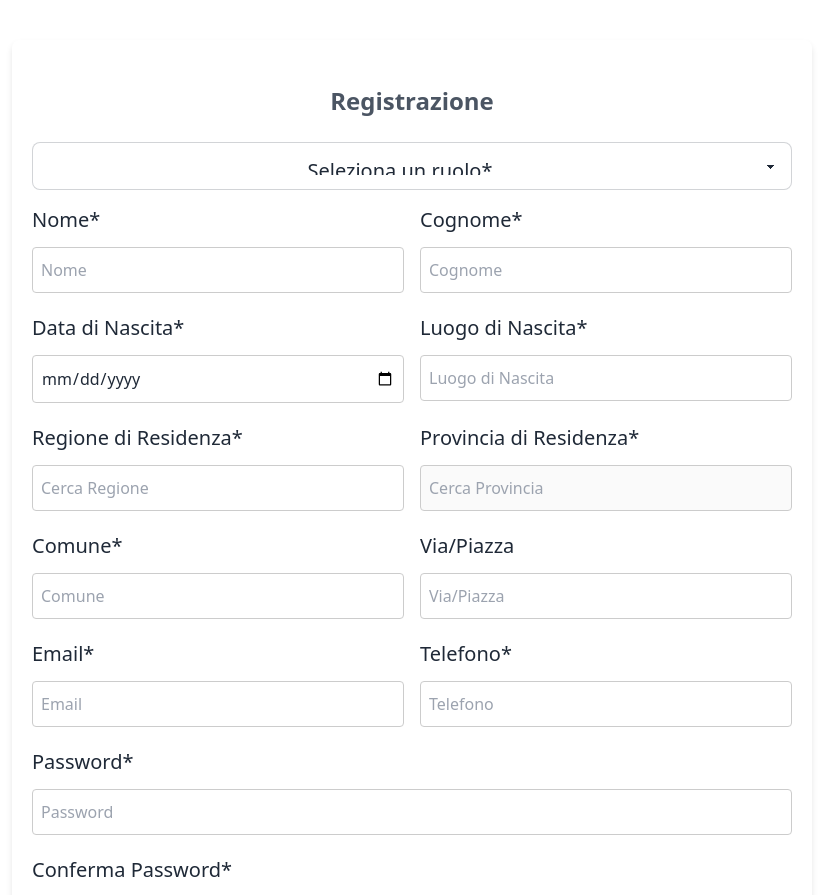
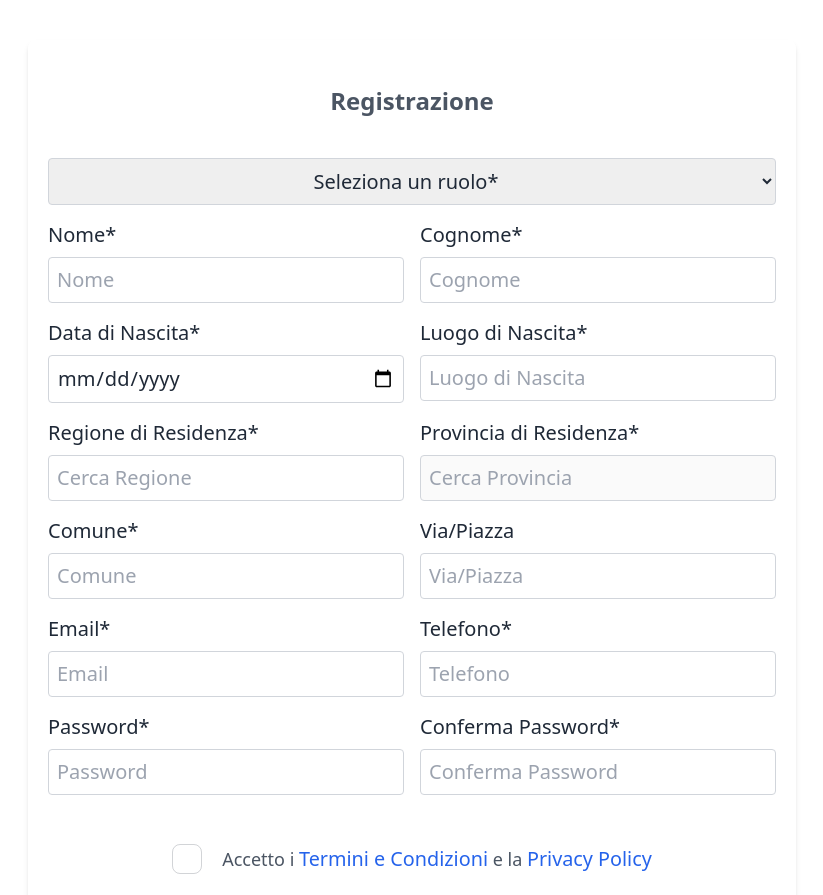
Before and after one commit to arash-96/farmacisti_finder, a React (Vite) app in the folder frontend/: page /register in a window 1280 px wide. Shown: the top 895 px of the page, without its empty margins (228-1051 px from the left). Built offline with nearby package versions, Linux system fonts and the light colour scheme; the HTML template or start-up script is replaced by a standard one.

Commit message:
removed form.css

```diff
--- a/frontend/src/components/Forms.jsx
+++ b/frontend/src/components/Forms.jsx
@@ -3,7 +3,6 @@ import PropTypes from "prop-types";
 import api from "../api";
 import { useNavigate, Link } from "react-router-dom";
 import { ACCESS_TOKEN, REFRESH_TOKEN } from "../constants";
-import "../styles/Form.css";
 import Loading from "../components/Loading";
 import { toast, ToastContainer } from "react-toastify";
 import "react-toastify/dist/ReactToastify.css";
@@ -222,15 +221,18 @@ function Form({ route, method }) {
   };
 
   return (
-    <form onSubmit={handleSubmit} className="form-container">
+    <form
+      onSubmit={handleSubmit}
+      className="flex flex-col justify-center mx-auto my-10 p-5 rounded-lg shadow-md max-w-3xl"
+    >
       <ToastContainer position="top-right" />
-      <h1 className="text-2xl text-gray-600 text-center">Registrazione</h1>
-      <div className="form-grid">
-        <div className="form-row">
-          <div className="form-row text-center w-full">
-            <div className="form-group">
+      <h1 className="text-2xl text-gray-600 text-center mb-4">Registrazione</h1>
+
+      <div className="flex flex-col gap-4">
+        <div className="flex flex-col w-full text-center">
+          <div className="flex-1">
             <select
-                className="select select-bordered w-full text-center text-xl"
+              className="border border-gray-300 rounded w-full p-2 text-center text-xl"
               onChange={(e) => {
                 setUserRole(e.target.value);
               }}
@@ -244,22 +246,22 @@ function Form({ route, method }) {
             </select>
           </div>
         </div>
-        </div>
-        <div className="form-row">
-          <div className="form-group">
-            <label className="form-label text-xl">Nome*</label>
+
+        <div className="flex justify-between gap-4">
+          <div className="flex-1">
+            <label className="block mb-2 text-xl">Nome*</label>
             <input
-              className="form-input text-xl"
+              className="w-full p-2 border border-gray-300 rounded text-xl"
               type="text"
               value={name}
               onChange={(e) => setName(e.target.value)}
               placeholder="Nome"
             />
           </div>
-          <div className="form-group">
-            <label className="form-label text-xl">Cognome*</label>
+          <div className="flex-1">
+            <label className="block mb-2 text-xl">Cognome*</label>
             <input
-              className="form-input text-xl"
+              className="w-full p-2 border border-gray-300 rounded text-xl"
               type="text"
               value={surname}
               onChange={(e) => setSurname(e.target.value)}
@@ -267,20 +269,21 @@ function Form({ route, method }) {
             />
           </div>
         </div>
-        <div className="form-row">
-          <div className="form-group">
-            <label className="form-label text-xl">Data di Nascita*</label>
+
+        <div className="flex justify-between gap-4">
+          <div className="flex-1">
+            <label className="block mb-2 text-xl">Data di Nascita*</label>
             <input
-              className="form-input text-xl"
+              className="w-full p-2 border border-gray-300 rounded text-xl"
               type="date"
               value={dob}
               onChange={(e) => setDob(e.target.value)}
             />
           </div>
-          <div className="form-group">
-            <label className="form-label text-xl">Luogo di Nascita*</label>
+          <div className="flex-1">
+            <label className="block mb-2 text-xl">Luogo di Nascita*</label>
             <input
-              className="form-input text-xl"
+              className="w-full p-2 border border-gray-300 rounded text-xl"
               type="text"
               value={placeOfBirth}
               onChange={(e) => setPlaceOfBirth(e.target.value)}
@@ -288,42 +291,49 @@ function Form({ route, method }) {
             />
           </div>
         </div>
-        <div className="form-row">
-          <div className="form-group">
-            <label className="form-label text-xl">Regione di Residenza*</label>
+
+        <div className="flex justify-between gap-4">
+          <div className="flex-1">
+            <label className="block mb-2 text-xl">Regione di Residenza*</label>
             <input
               type="text"
-              className="form-input text-xl"
+              className="w-full p-2 border border-gray-300 rounded text-xl"
               value={searchRegione}
               onChange={handleSearchRegione}
               placeholder="Cerca Regione"
             />
             {filteredRegioni.length > 0 && (
-              <ul>
+              <ul className="bg-white border mt-1 rounded shadow max-h-48 overflow-y-auto">
                 {filteredRegioni.map((regione) => (
-                  <li key={regione} onClick={() => handleSelectRegione(regione)}>
+                  <li
+                    key={regione}
+                    onClick={() => handleSelectRegione(regione)}
+                    className="px-4 py-2 hover:bg-gray-100 cursor-pointer"
+                  >
                     {regione}
                   </li>
                 ))}
               </ul>
             )}
           </div>
-          <div className="form-group">
-            <label className="form-label text-xl">
-              Provincia di Residenza*
-            </label>
+          <div className="flex-1">
+            <label className="block mb-2 text-xl">Provincia di Residenza*</label>
             <input
               type="text"
-              className="form-input text-xl"
+              className="w-full p-2 border border-gray-300 rounded text-xl"
               value={searchProvincia}
               onChange={handleSearchProvincia}
               placeholder="Cerca Provincia"
               disabled={!selectedRegione}
             />
             {filteredProvince.length > 0 && (
-              <ul>
+              <ul className="bg-white border mt-1 rounded shadow max-h-48 overflow-y-auto">
                 {filteredProvince.map((provincia) => (
-                  <li key={provincia} onClick={() => handleSelectProvincia(provincia)}>
+                  <li
+                    key={provincia}
+                    onClick={() => handleSelectProvincia(provincia)}
+                    className="px-4 py-2 hover:bg-gray-100 cursor-pointer"
+                  >
                     {provincia}
                   </li>
                 ))}
@@ -331,45 +341,43 @@ function Form({ route, method }) {
             )}
           </div>
         </div>
-        <div className="form-row">
-          <div className="form-group">
-            <label className="form-label text-xl">Comune*</label>
+
+        <div className="flex justify-between gap-4">
+          <div className="flex-1">
+            <label className="block mb-2 text-xl">Comune*</label>
             <input
-              className="form-input text-xl"
+              className="w-full p-2 border border-gray-300 rounded text-xl"
               type="text"
               placeholder="Comune"
               onChange={(e) => setComune(e.target.value)}
             />
           </div>
-          <div className="form-group">
-            <label className="form-label text-xl">Via/Piazza</label>
+          <div className="flex-1">
+            <label className="block mb-2 text-xl">Via/Piazza</label>
             <input
-              className="form-input text-xl"
+              className="w-full p-2 border border-gray-300 rounded text-xl"
               type="text"
               placeholder="Via/Piazza"
               onChange={(e) => setVia(e.target.value)}
             />
           </div>
         </div>
+
         {userRole === "farmacista" && (
-          <div className="form-row">
-            <div className="form-group">
-              <label className="block mb-2 form-label text-xl">
-                N° Iscrizione Albo dei Farmacisti*
-              </label>
+          <div className="flex justify-between gap-4">
+            <div className="flex-1">
+              <label className="block mb-2 text-xl">N° Iscrizione Albo dei Farmacisti*</label>
               <input
-                className="form-input text-xl"
+                className="w-full p-2 border border-gray-300 rounded text-xl"
                 type="text"
                 placeholder="N° Iscrizione"
                 onChange={(e) => setNumero_iscrizione_albo(e.target.value)}
               />
             </div>
-            <div className="form-group">
-              <label className="block mb-2 form-label text-xl">
-                Titolo di studio
-              </label>
+            <div className="flex-1">
+              <label className="block mb-2 text-xl">Titolo di studio</label>
               <input
-                className="form-input text-xl"
+                className="w-full p-2 border border-gray-300 rounded text-xl"
                 type="text"
                 placeholder="Titolo di studio"
                 onChange={(e) => setTitolo(e.target.value)}
@@ -377,59 +385,58 @@ function Form({ route, method }) {
             </div>
           </div>
         )}
+
         {userRole === "titolare" && (
-          <div>
-            <div className="form-row">
-              <div className="form-group">
-                <label className="form-label text-xl">
-                  Denominazione Farmacia*
-                </label>
+          <>
+            <div className="flex justify-between gap-4">
+              <div className="flex-1">
+                <label className="block mb-2 text-xl">Denominazione Farmacia*</label>
                 <input
-                  className="form-input text-xl"
+                  className="w-full p-2 border border-gray-300 rounded text-xl"
                   type="text"
                   placeholder="Denominazione Farmacia"
                   onChange={(e) => setDenominazione_farmacia(e.target.value)}
                 />
               </div>
-              <div className="form-group">
-                <label className="form-label text-xl">Partita IVA*</label>
+              <div className="flex-1">
+                <label className="block mb-2 text-xl">Partita IVA*</label>
                 <input
-                  className="form-input text-xl"
+                  className="w-full p-2 border border-gray-300 rounded text-xl"
                   type="text"
                   placeholder="Partita Iva"
                   onChange={(e) => setPartita_iva(e.target.value)}
                 />
               </div>
             </div>
-            <div className="form-row mt-5">
-              <div className="form-group">
-                <label className="form-label text-xl">Indirizzo Farmacia</label>
+            <div className="flex">
+              <div className="flex-1">
+                <label className="block mb-2 text-xl">Indirizzo Farmacia</label>
                 <input
-                  className="form-input text-xl"
+                  className="w-full p-2 border border-gray-300 rounded text-xl"
                   type="text"
                   placeholder="Indirizzo Farmacia"
                   onChange={(e) => setIndirizzo_farmacia(e.target.value)}
                 />
               </div>
             </div>
-          </div>
+          </>
         )}
 
-        <div className="form-row">
-          <div className="form-group">
-            <label className="form-label text-xl">Email*</label>
+        <div className="flex justify-between gap-4">
+          <div className="flex-1">
+            <label className="block mb-2 text-xl">Email*</label>
             <input
-              className="form-input text-xl"
+              className="w-full p-2 border border-gray-300 rounded text-xl"
               type="text"
               value={username}
               onChange={(e) => setUsername(e.target.value)}
               placeholder="Email"
             />
           </div>
-          <div className="form-group">
-            <label className="form-label text-xl">Telefono*</label>
+          <div className="flex-1">
+            <label className="block mb-2 text-xl">Telefono*</label>
             <input
-              className="form-input text-xl"
+              className="w-full p-2 border border-gray-300 rounded text-xl"
               type="text"
               value={telephone}
               onChange={(e) => setTelephone(e.target.value)}
@@ -437,23 +444,22 @@ function Form({ route, method }) {
             />
           </div>
         </div>
-        <div className="form-row">
-          <div className="form-group">
-            <label className="form-label text-xl">Password*</label>
+
+        <div className="flex justify-between gap-4">
+          <div className="flex-1">
+            <label className="block mb-2 text-xl">Password*</label>
             <input
-              className="form-input text-xl"
+              className="w-full p-2 border border-gray-300 rounded text-xl"
               type="password"
               value={password}
               onChange={(e) => setPassword(e.target.value)}
               placeholder="Password"
             />
           </div>
-        </div>
-        <div className="form-row">
-          <div className="form-group">
-            <label className="form-label text-xl">Conferma Password*</label>
+          <div className="flex-1">
+            <label className="block mb-2 text-xl">Conferma Password*</label>
             <input
-              className="form-input text-xl"
+              className="w-full p-2 border border-gray-300 rounded text-xl"
               type="password"
               value={confirmPassword}
               onChange={(e) => setConfirmedPassword(e.target.value)}
@@ -462,27 +468,38 @@ function Form({ route, method }) {
           </div>
         </div>
       </div>
+
       {loading && <Loading />}
-      <div className="flex text-center items-center justify-center">
+
+      <div className="flex items-center justify-center gap-5 mt-6">
         <input
           type="checkbox"
           checked={acceptedTerms}
-          className="checkbox mr-2"
-          onChange={() => setAcceptedTerms(!acceptedTerms)} />
+          className="w-6 h-6 accent-blue-600 checkbox"
+          onChange={() => setAcceptedTerms(!acceptedTerms)}
+        />
         <label htmlFor="terms" className="text-lg text-gray-600">
-          Accetto i <Link to="/terms" target="_blank" className="text-blue-600 hover:underline">Termini e Condizioni</Link> e la
-          <Link to="/privacy" target="_blank" className="text-blue-600 hover:underline"> Privacy Policy</Link>
+          Accetto i{" "}
+          <Link to="/terms" target="_blank" className="text-blue-600 hover:underline">
+            Termini e Condizioni
+          </Link>{" "}
+          e la{" "}
+          <Link to="/privacy" target="_blank" className="text-blue-600 hover:underline">
+            Privacy Policy
+          </Link>
         </label>
       </div>
-      <div className="button-container">
+
+      <div className="flex justify-center items-center mt-5">
         <button
-          className="w-full p-3 bg-blue-600 text-white rounded-md hover:bg-blue-700 transition duration-200 ease-in-out text-xl"
+          className="w-2/3 p-3 bg-blue-600 text-white rounded-md hover:bg-blue-700 transition duration-200 ease-in-out text-xl"
           type="submit"
         >
           Registrati
         </button>
       </div>
-      <div className="text-center">
+
+      <div className="text-center mt-4">
         <p className="text-lg text-gray-600">
           Hai già un account?{" "}
           <Link to="/login_email" className="text-blue-600 hover:underline">
--- a/frontend/src/components/LoginWithEmailForm.jsx
+++ b/frontend/src/components/LoginWithEmailForm.jsx
@@ -4,7 +4,6 @@ import api from "../api";
 import { useNavigate, Link } from "react-router-dom";
 import { ACCESS_TOKEN, REFRESH_TOKEN } from "../constants";
 import LoadingIndicator from "./LoadingIndicator";
-import "../styles/Form.css";
 
 Form.propTypes = {
   route: PropTypes.string.isRequired,
@@ -42,15 +41,13 @@ function Form({ route, method }) {
   };
 
   return (
-    <div className="body">
+    <div className="min-h-screen flex items-center justify-center bg-gray-100">
       <form
         onSubmit={handleSubmit}
-        className="flex flex-col items-center justify-center mt-10 mx-auto p-8 max-w-xl rounded-xl shadow-2xl bg-white"
+        className="flex flex-col items-center justify-center mt-10 mx-auto p-8 w-full max-w-xl rounded-xl shadow-2xl bg-white"
       >
-        <div className="flex items-center justify-between mb-6">
-          <h1 className="text-3xl text-gray-800 text-center font-semibold">
-            Login
-          </h1>
+        <div className="w-full mb-6 text-center">
+          <h1 className="text-3xl text-gray-800 font-semibold">Login</h1>
         </div>
 
         <div className="w-full mb-4">
@@ -67,7 +64,7 @@ function Form({ route, method }) {
         </div>
 
         <div className="w-full mb-6">
-          <label className="block mb-2 text-lg text-gray-700 font-lg">
+          <label className="block mb-2 text-lg text-gray-700 font-medium">
             Password
           </label>
           <input
@@ -80,12 +77,14 @@ function Form({ route, method }) {
         </div>
 
         {loading && <LoadingIndicator />}
+
         <button
           className="w-full p-3 bg-blue-600 text-white rounded-md hover:bg-blue-700 transition duration-200 ease-in-out text-xl"
           type="submit"
         >
           {method === "login" ? "Login" : "Register"}
         </button>
+
         <p className="mt-4 text-lg text-gray-600">
           Non hai un account?{" "}
           <Link to="/register" className="text-blue-600 hover:underline">
--- a/frontend/src/pages/Home.jsx
+++ b/frontend/src/pages/Home.jsx
@@ -46,13 +46,15 @@ function Home() {
   ) : (
     <div className="container mx-auto px-4 py-12 mb-18">
       <div className="text-center mb-8">
-        <h2 className="text-3xl font-bold text-blue-600">Benvenuto, {name}!</h2>
-        {(userRole === "farmacista" || userRole === "admin") ? (
+        {userRole !== "admin" && (
+          <h2 className="text-3xl font-bold text-blue-600">Benvenuto, {name}!</h2>
+        )}
+        {(userRole === "farmacista") ? (
           <p className="text-lg text-gray-700 mt-2">
             Gestisci la tua carriera, cerca nuove offerte di lavoro, leggi le
             recensioni e aggiorna il tuo CV.
           </p>
-        ) : (userRole === "titolare" || userRole === "admin") ? (
+        ) : (userRole === "titolare") ? (
           <p className="text-lg text-gray-700 mt-2">
             Gestisci le tue offerte, visualizza le candidature e consulta le tue
             informazioni personali.
@@ -60,7 +62,7 @@ function Home() {
         ) : null}
       </div>
       <div className="flex flex-wrap justify-center gap-6">
-        {(userRole === "farmacista" || userRole === "admin") && (
+        {(userRole === "farmacista") && (
           <>
             <SectionCard
               title="Trova le Migliori Offerte"
@@ -75,7 +77,7 @@ function Home() {
             />
           </>
         )}
-        {(userRole === "titolare" || userRole === "admin") && (
+        {(userRole === "titolare") && (
           <>
             <SectionCard
               buttonText="Crea Offerta"
--- a/frontend/src/styles/Form.css
+++ /dev/null
@@ -1,88 +0,0 @@
-.form-container {
-  display: flex;
-  flex-direction: column;
-  /* align-items: center; */
-  justify-content: center;
-  margin: 40px auto;
-  padding: 20px;
-  border-radius: 8px;
-  box-shadow: 0 4px 6px rgba(0, 0, 0, 0.1);
-  max-width: 800px;
-}
-
-.form-container-login-email {
-  display: flex;
-  flex-direction: column;
-  /* align-items: center; */
-  justify-content: center;
-  margin: 80px auto;
-  padding: 20px;
-  border-radius: 8px;
-  box-shadow: 0 4px 6px rgba(0, 0, 0, 0.1);
-  max-width: 800px;
-}
-
-.form-input {
-  width: 90%;
-  padding: 5px;
-  margin: 5px 0;
-  border: 1px solid #ccc;
-  border-radius: 4px;
-  box-sizing: border-box;
-}
-
-.button-container {
-  display: flex;
-  justify-content: center;
-  align-items: center;
-  margin-top: 20px;
-}
-
-.form-button {
-  width: 65%;
-  padding: 10px;
-  background-color: #007bff;
-  color: white;
-  border: none;
-  border-radius: 4px;
-  cursor: pointer;
-  transition: background-color 0.2s ease-in-out;
-}
-
-.form-button:hover {
-  background-color: #0056b3;
-}
-
-
-.form-button:hover {
-  background-color: #0056b3;
-}
-
-.form-grid {
-  display: flex;
-  flex-direction: column;
-  gap: 1rem;
-}
-
-.form-row {
-  display: flex;
-  justify-content: space-between;
-  gap: 1rem;
-}
-
-.form-group {
-  flex: 1;
-}
-
-.form-label {
-  display: block;
-  margin-bottom: 0.5rem;
-}
-
-.form-input {
-  width: 100%;
-  padding: 0.5rem;
-  border: 1px solid #ccc;
-  border-radius: 4px;
-  font-size: 1rem;
-}
```
Lines whose indentation alone changed are shown as unchanged.
